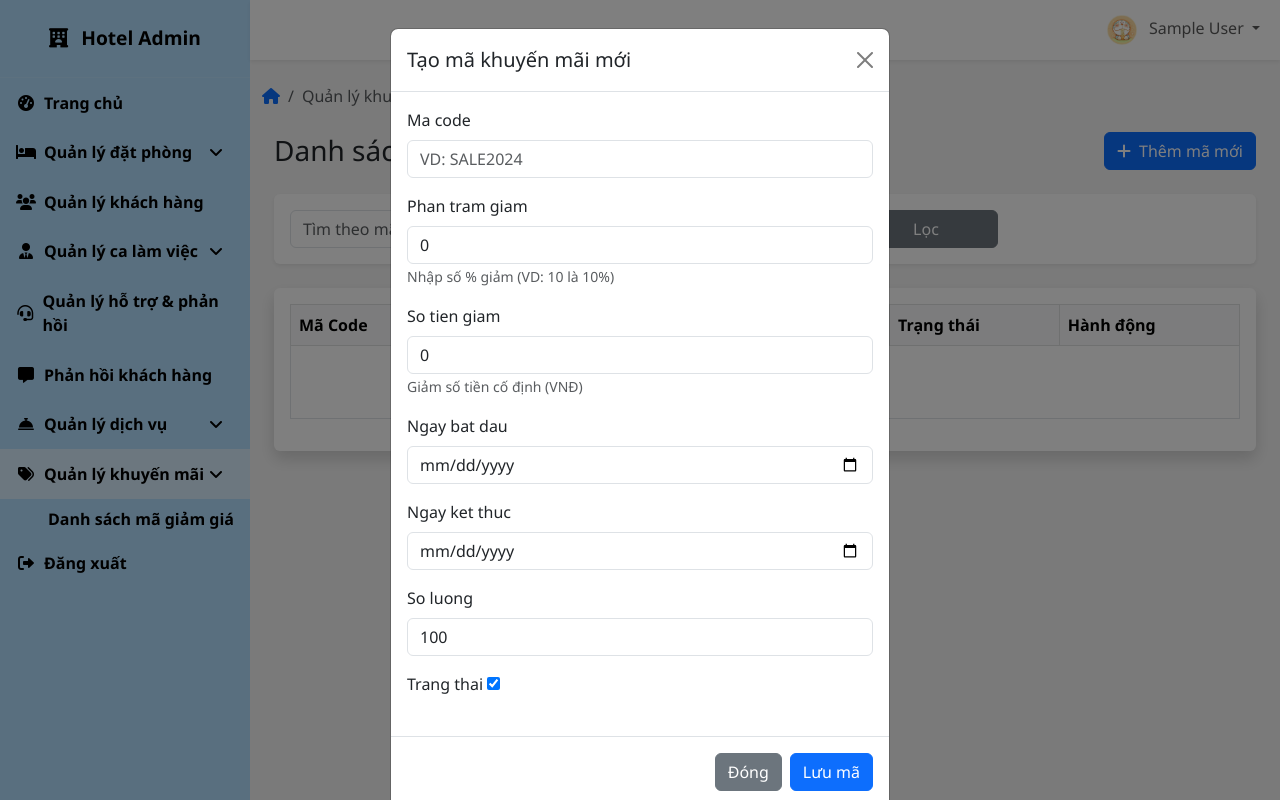
After one commit to KLTN-2025/SWDPKSTH1577, a Django app: page /admin-dashboard/coupons/ in a window 1280 px wide, after a click on "Thêm mã mới". The commit adds this page. Run offline with Django 5.2, Linux system fonts and the light colour scheme; the visitor is signed in with stand-in values (Sample User, id 1); data that the repository does not hold is empty.

Commit message:
commit lan 4: them tinh nang ma giam gia, xu li loi truc quan cho chuc nang dang nhap

```diff
--- a/core/forms.py
+++ b/core/forms.py
@@ -254,3 +254,27 @@ class DangKyNhanTinForm(forms.ModelForm):
                 'invalid': "Vui lòng nhập một địa chỉ email hợp lệ.",
             }
         }
+
+
+
+class MaGiamGiaForm(forms.ModelForm):
+    class Meta:
+        model = MaGiamGia
+        fields = '__all__'
+        widgets = {
+            'ngay_bat_dau': forms.DateInput(attrs={'type': 'date', 'class': 'form-control'}),
+            'ngay_ket_thuc': forms.DateInput(attrs={'type': 'date', 'class': 'form-control'}),
+            'ma_code': forms.TextInput(attrs={'class': 'form-control', 'placeholder': 'VD: SALE2024'}),
+            'phan_tram_giam': forms.NumberInput(attrs={'class': 'form-control', 'min': 0, 'max': 100}),
+            'so_tien_giam': forms.NumberInput(attrs={'class': 'form-control', 'min': 0}),
+            'so_luong': forms.NumberInput(attrs={'class': 'form-control', 'min': 0}),
+        }
+
+    def clean(self):
+        cleaned_data = super().clean()
+        start = cleaned_data.get('ngay_bat_dau')
+        end = cleaned_data.get('ngay_ket_thuc')
+
+        if start and end and start > end:
+            raise forms.ValidationError("Ngày kết thúc phải sau ngày bắt đầu.")
+        return cleaned_data
--- a/core/views.py
+++ b/core/views.py
@@ -880,6 +880,20 @@ class RoomDetailView(View):
                         'status': 'error',
                         'message': 'Ngày trả phòng phải sau ngày nhận phòng'
                     }, status=400)
+                total_vnd = room.gia * (date_out - date_in).days
+                coupon_data = request.session.get('coupon_data')
+                coupon_obj = None
+                final_price = total_vnd
+
+                if coupon_data:
+                    try:
+                        coupon_obj = MaGiamGia.objects.get(id=coupon_data['coupon_id'])
+                        if coupon_obj.is_valid():
+                            final_price = final_price - coupon_data['discount_amount']
+                            coupon_obj.so_luong -= 1
+                            coupon_obj.save()
+                    except MaGiamGia.DoesNotExist:
+                        pass
 
 
                 booking = DonDatPhong.objects.create(
@@ -888,9 +902,13 @@ class RoomDetailView(View):
                     ngay_tra=date_out,
                     so_luong_nguoi=guests,
                     khach_hang=request.user.khachhang,
-                    gia_ddp=room.gia * (date_out - date_in).days,
-                    trang_thai='cho_xac_nhan'
+                    gia_ddp=total_vnd,
+                    tong_tien_thuc_te=final_price,
+                    ma_giam_gia=coupon_obj,
+                    trang_thai='cho_xac_nhan',
                 )
+                if 'coupon_data' in request.session:
+                    del request.session['coupon_data']
 
 
                 del request.session['booking_data']
@@ -1511,19 +1529,39 @@ def capture_paypal_order(request):
                     date_in = datetime.strptime(booking_data['check_in'], '%Y-%m-%d').date()
                     date_out = datetime.strptime(booking_data['check_out'], '%Y-%m-%d').date()
 
+                    total_vnd = room.gia * (date_out - date_in).days
+                    final_price = total_vnd
+
+                    coupon_data = request.session.get('coupon_data')
+                    coupon_obj = None
+
+                    if coupon_data:
+                        try:
+                            coupon_obj = MaGiamGia.objects.get(id=coupon_data['coupon_id'])
+                            if coupon_obj.is_valid():
+                                final_price = final_price - coupon_data['discount_amount']
+
+                                coupon_obj.so_luong -= 1
+                                coupon_obj.save()
+                        except MaGiamGia.DoesNotExist:
+                            pass
+
                     booking = DonDatPhong.objects.create(
                         phong=room,
                         ngay_nhan=date_in,
                         ngay_tra=date_out,
                         so_luong_nguoi=booking_data['guests'],
                         khach_hang=request.user.khachhang,
-                        gia_ddp=room.gia * (date_out - date_in).days,
+                        gia_ddp=total_vnd,              # Giá gốc
+                        tong_tien_thuc_te=final_price,  # Giá sau giảm
+                        ma_giam_gia=coupon_obj,         # Mã coupon
                         trang_thai='da_xac_nhan',
                         da_thanh_toan=True,
                         paypal_order_id=order_id
                     )
 
-
+                    if 'coupon_data' in request.session:
+                        del request.session['coupon_data']
                     del request.session['booking_data']
 
                     return JsonResponse({
@@ -1657,3 +1695,112 @@ def subscribe_newsletter(request):
             messages.error(request, error_msg)
 
     return redirect(request.META.get('HTTP_REFERER', 'home'))
+
+
+
+def check_coupon(request):
+    if request.method == 'POST':
+        code = request.POST.get('coupon_code')
+        total_amount = float(request.POST.get('total_amount', 0))
+
+        try:
+            coupon = MaGiamGia.objects.get(ma_code=code)
+            if coupon.is_valid():
+                discount_amount = 0
+                if coupon.phan_tram_giam > 0:
+                    discount_amount = total_amount * (coupon.phan_tram_giam / 100)
+                elif coupon.so_tien_giam > 0:
+                    discount_amount = coupon.so_tien_giam
+
+
+                discount_amount = min(discount_amount, total_amount)
+                final_total = total_amount - discount_amount
+
+
+                request.session['coupon_data'] = {
+                    'code': code,
+                    'discount_amount': discount_amount,
+                    'coupon_id': coupon.id
+                }
+
+                return JsonResponse({
+                    'status': 'success',
+                    'message': f'Đã áp dụng mã giảm {discount_amount:,.0f} VNĐ',
+                    'new_total': final_total,
+                    'discount_amount': discount_amount
+                })
+            else:
+                return JsonResponse({'status': 'error', 'message': 'Mã giảm giá đã hết hạn hoặc hết lượt dùng'})
+        except MaGiamGia.DoesNotExist:
+            return JsonResponse({'status': 'error', 'message': 'Mã giảm giá không tồn tại'})
+
+    return JsonResponse({'status': 'error', 'message': 'Yêu cầu không hợp lệ'})
+
+
+
+@login_required
+@user_passes_test(is_admin)
+def admin_coupon_management(request):
+    coupons = MaGiamGia.objects.all().order_by('-id')
+
+
+    search_query = request.GET.get('search', '')
+    status = request.GET.get('status', '')
+
+    if search_query:
+        coupons = coupons.filter(ma_code__icontains=search_query)
+
+    if status == 'active':
+        coupons = coupons.filter(trang_thai=True)
+    elif status == 'inactive':
+        coupons = coupons.filter(trang_thai=False)
+
+
+    paginator = Paginator(coupons, 10)
+    page_number = request.GET.get('page')
+    page_obj = paginator.get_page(page_number)
+
+
+    if request.method == 'POST':
+        form = MaGiamGiaForm(request.POST)
+        if form.is_valid():
+            form.save()
+            messages.success(request, "Đã tạo mã giảm giá mới")
+            return redirect('admin_coupon_management')
+        else:
+            messages.error(request, "Lỗi khi tạo mã. Vui lòng kiểm tra lại.")
+    else:
+        form = MaGiamGiaForm()
+
+    context = {
+        'page_obj': page_obj,
+        'form': form,
+        'search_query': search_query,
+        'status': status
+    }
+    return render(request, 'admin/coupon_management.html', context)
+
+@login_required
+@user_passes_test(is_admin)
+def edit_coupon(request, pk):
+    coupon = get_object_or_404(MaGiamGia, pk=pk)
+    if request.method == 'POST':
+        form = MaGiamGiaForm(request.POST, instance=coupon)
+        if form.is_valid():
+            form.save()
+            messages.success(request, "Đã cập nhật mã giảm giá")
+            return redirect('admin_coupon_management')
+    else:
+        form = MaGiamGiaForm(instance=coupon)
+
+    return render(request, 'admin/edit_coupon.html', {'form': form, 'coupon': coupon})
+
+@login_required
+@user_passes_test(is_admin)
+def delete_coupon(request, pk):
+    coupon = get_object_or_404(MaGiamGia, pk=pk)
+    if request.method == 'POST':
+        coupon.delete()
+        messages.success(request, "Đã xóa mã giảm giá")
+        return redirect('admin_coupon_management')
+    return render(request, 'admin/delete_coupon.html', {'coupon': coupon})
--- a/hotel_management/urls.py
+++ b/hotel_management/urls.py
@@ -50,6 +50,7 @@ urlpatterns = [
     path('my-bookings/', core_views.customer_bookings, name='customer_bookings'),
     path('bookings/<int:pk>/', core_views.booking_detail, name='booking_detail'),
     path('bookings/<int:booking_pk>/request/', core_views.create_request, name='create_request'),
+    path('check-coupon/', core_views.check_coupon, name='check_coupon'),
 
     # Admin URLs
     path('admin-dashboard/', core_views.admin_dashboard, name='admin_dashboard'),
@@ -78,6 +79,9 @@ urlpatterns = [
     path('admin-dashboard/services/<int:pk>/edit/', core_views.edit_service, name='edit_service'),
     path('admin-dashboard/services/<int:pk>/delete/', core_views.delete_service, name='delete_service'),
     path('admin-dashboard/service-bookings/', core_views.admin_service_booking, name='admin_service_booking'),
+    path('admin-dashboard/coupons/', core_views.admin_coupon_management, name='admin_coupon_management'),
+    path('admin-dashboard/coupons/<int:pk>/edit/', core_views.edit_coupon, name='edit_coupon'),
+    path('admin-dashboard/coupons/<int:pk>/delete/', core_views.delete_coupon, name='delete_coupon'),
     path('chatbot/', include('chatbot.urls')),
     path('api/hot-rooms/', core_views.get_hot_rooms, name='hot_rooms_api'),
     path('create-paypal-order/', core_views.create_paypal_order, name='create_paypal_order'),
--- a/templates/admin/base.html
+++ b/templates/admin/base.html
@@ -373,6 +373,21 @@
             </ul>
         </li>
         <li class="sidebar-nav-item">
+            <a href="#promotionManagement" class="sidebar-nav-link {% if 'coupon' in request.resolver_match.url_name %}active{% endif %}" data-bs-toggle="collapse" style="color: black; font-weight: bold;">
+                <i class="fas fa-tags"></i>
+                <span>Quản lý khuyến mãi</span>
+                <i class="fas fa-angle-down ms-auto"></i>
+            </a>
+            <ul id="promotionManagement" class="sidebar-nav-dropdown {% if 'coupon' in request.resolver_match.url_name %}show{% endif %}">
+                <li>
+                    <a href="{% url 'admin_coupon_management' %}" class="sidebar-nav-dropdown-link {% if request.resolver_match.url_name == 'admin_coupon_management' %}active{% endif %}" style="color: black; font-weight: bold;">
+                        Danh sách mã giảm giá
+                    </a>
+                </li>
+
+            </ul>
+        </li>
+        <li class="sidebar-nav-item">
             <a href="{% url 'logout' %}" class="sidebar-nav-link" style="color: black; font-weight: bold;">
                 <i class="fas fa-sign-out-alt"></i>
                 <span>Đăng xuất</span>
--- /dev/null
+++ b/templates/admin/coupon_management.html
@@ -0,0 +1,146 @@
+{% extends 'admin/base.html' %}
+{% load static %}
+
+{% block breadcrumb %}
+<li class="breadcrumb-item active">Quản lý khuyến mãi</li>
+{% endblock %}
+
+{% block admin_content %}
+<div class="container-fluid">
+    <div class="d-flex justify-content-between align-items-center mb-4">
+        <h2 class="h3 mb-0 text-gray-800">Danh sách mã giảm giá</h2>
+        <button class="btn btn-primary" data-bs-toggle="modal" data-bs-target="#addCouponModal">
+            <i class="fas fa-plus me-2"></i>Thêm mã mới
+        </button>
+    </div>
+
+    <div class="card mb-4">
+        <div class="card-body">
+            <form method="get" class="row g-3">
+                <div class="col-md-4">
+                    <input type="text" name="search" class="form-control" placeholder="Tìm theo mã code..." value="{{ search_query }}">
+                </div>
+                <div class="col-md-3">
+                    <select name="status" class="form-select">
+                        <option value="">Tất cả trạng thái</option>
+                        <option value="active" {% if status == 'active' %}selected{% endif %}>Đang hoạt động</option>
+                        <option value="inactive" {% if status == 'inactive' %}selected{% endif %}>Dừng hoạt động</option>
+                    </select>
+                </div>
+                <div class="col-md-2">
+                    <button type="submit" class="btn btn-secondary w-100">Lọc</button>
+                </div>
+            </form>
+        </div>
+    </div>
+
+    <div class="card shadow mb-4">
+        <div class="card-body">
+            <div class="table-responsive">
+                <table class="table table-bordered table-hover" width="100%" cellspacing="0">
+                    <thead class="table-light">
+                        <tr>
+                            <th>Mã Code</th>
+                            <th>Giảm giá</th>
+                            <th>Thời hạn</th>
+                            <th>Số lượng</th>
+                            <th>Trạng thái</th>
+                            <th>Hành động</th>
+                        </tr>
+                    </thead>
+                    <tbody>
+                        {% for coupon in page_obj %}
+                        <tr>
+                            <td class="fw-bold text-primary">{{ coupon.ma_code }}</td>
+                            <td>
+                                {% if coupon.phan_tram_giam > 0 %}
+                                    <span class="badge bg-info text-dark">Giảm {{ coupon.phan_tram_giam }}%</span>
+                                {% else %}
+                                    <span class="badge bg-success">Giảm {{ coupon.so_tien_giam|floatformat:0 }}đ</span>
+                                {% endif %}
+                            </td>
+                            <td>
+                                {{ coupon.ngay_bat_dau|date:"d/m/Y" }} - {{ coupon.ngay_ket_thuc|date:"d/m/Y" }}
+                            </td>
+                            <td>{{ coupon.so_luong }}</td>
+                            <td>
+                                {% if coupon.trang_thai %}
+                                    <span class="badge bg-success">Hoạt động</span>
+                                {% else %}
+                                    <span class="badge bg-secondary">Vô hiệu</span>
+                                {% endif %}
+                            </td>
+                            <td>
+                                <a href="{% url 'edit_coupon' coupon.pk %}" class="btn btn-sm btn-warning">
+                                    <i class="fas fa-edit"></i>
+                                </a>
+                                <a href="{% url 'delete_coupon' coupon.pk %}" class="btn btn-sm btn-danger">
+                                    <i class="fas fa-trash"></i>
+                                </a>
+                            </td>
+                        </tr>
+                        {% empty %}
+                        <tr>
+                            <td colspan="6" class="text-center py-4">Chưa có mã giảm giá nào.</td>
+                        </tr>
+                        {% endfor %}
+                    </tbody>
+                </table>
+            </div>
+
+            {% if page_obj.has_other_pages %}
+            <nav aria-label="Page navigation" class="mt-4">
+                <ul class="pagination justify-content-center">
+                    {% if page_obj.has_previous %}
+                    <li class="page-item">
+                        <a class="page-link" href="?page={{ page_obj.previous_page_number }}">&laquo;</a>
+                    </li>
+                    {% endif %}
+
+                    {% for num in page_obj.paginator.page_range %}
+                    <li class="page-item {% if page_obj.number == num %}active{% endif %}">
+                        <a class="page-link" href="?page={{ num }}">{{ num }}</a>
+                    </li>
+                    {% endfor %}
+
+                    {% if page_obj.has_next %}
+                    <li class="page-item">
+                        <a class="page-link" href="?page={{ page_obj.next_page_number }}">&raquo;</a>
+                    </li>
+                    {% endif %}
+                </ul>
+            </nav>
+            {% endif %}
+        </div>
+    </div>
+</div>
+
+<div class="modal fade" id="addCouponModal" tabindex="-1">
+    <div class="modal-dialog">
+        <div class="modal-content">
+            <form method="post">
+                {% csrf_token %}
+                <div class="modal-header">
+                    <h5 class="modal-title">Tạo mã khuyến mãi mới</h5>
+                    <button type="button" class="btn-close" data-bs-dismiss="modal"></button>
+                </div>
+                <div class="modal-body">
+                    {% for field in form %}
+                    <div class="mb-3">
+                        <label class="form-label">{{ field.label }}</label>
+                        {{ field }}
+                        {% if field.help_text %}
+                        <small class="form-text text-muted">{{ field.help_text }}</small>
+                        {% endif %}
+                    </div>
+                    {% endfor %}
+                </div>
+                <div class="modal-footer">
+                    <button type="button" class="btn btn-secondary" data-bs-dismiss="modal">Đóng</button>
+                    <button type="submit" class="btn btn-primary">Lưu mã</button>
+                </div>
+            </form>
+        </div>
+    </div>
+</div>
+{% endblock %}
```
Also changed, not shown: core/models.py (+33 -1 lines), templates/accounts/login.html (+13 -0 lines), templates/admin/delete_coupon.html (added, +22 -0 lines), templates/admin/edit_coupon.html (added, +22 -0 lines), templates/core/booking_detail.html (+19 -1 lines), templates/core/customer_bookings.html (+15 -1 lines), templates/core/room_detail.html (+148 -69 lines), core/migrations/0004_magiamgia_dondatphong_tong_tien_thuc_te_and_more.py (added).
